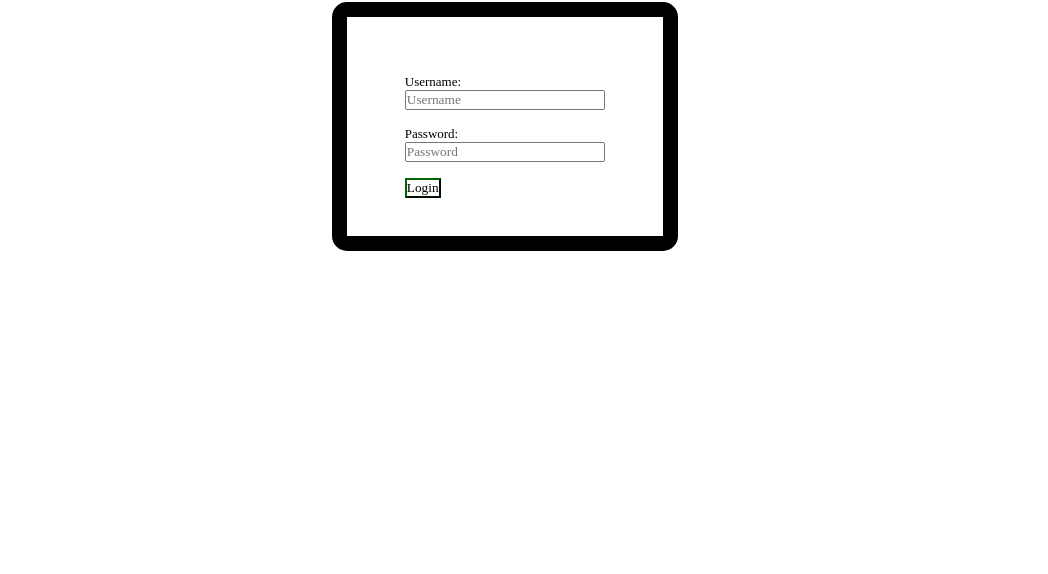
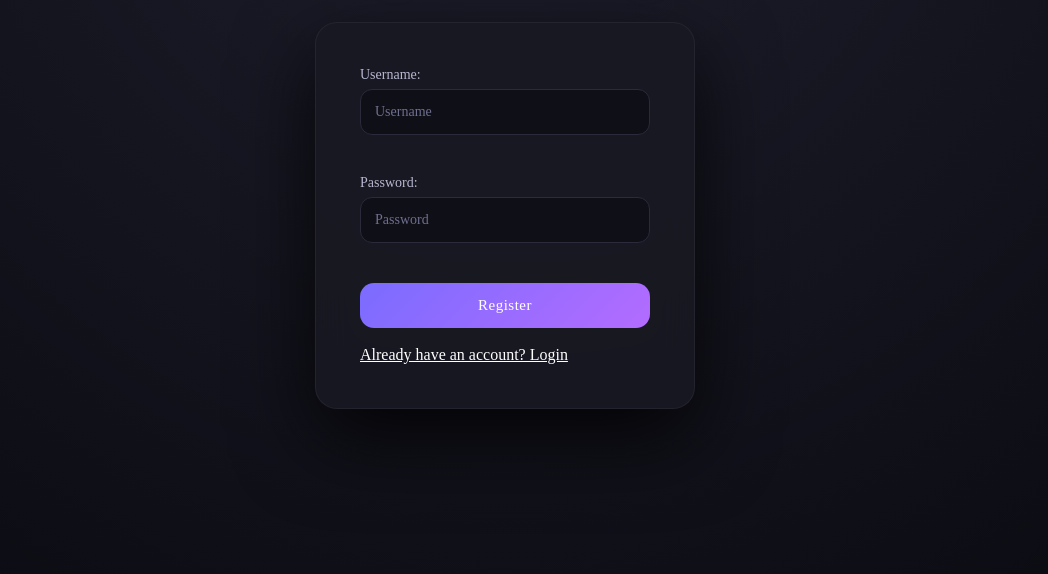
Before and after one commit to Kanishkvs/ProjectLib, a website: page frontend/static/register/index.html in a window 1280 px wide. Shown: the part 226-800 px from the top of the page, without its empty margins (135-1183 px from the left). Drawn offline with Linux system fonts and the light colour scheme; a web font is replaced by a local one.

Commit message:
Configured all css, js, html redirects apart from homepage

```diff
--- /dev/null
+++ b/frontend/static/login/login.css
@@ -0,0 +1,123 @@
+/*IMPORTANT: MOST OF THE CSS GENERATED BY AI. NO OTHER FILES USE AI*/
+
+* {
+    box-sizing: border-box;
+    margin: 0;
+    padding: 0;
+    font-family: "DM Serif Text", serif;
+}
+
+/* ===== Background ===== */
+.container {
+    min-height: 100vh;
+    width: 100%;
+    background: radial-gradient(circle at top, #1f1f2e, #0b0b12);
+    display: flex;
+    flex-direction: column;
+    justify-content: center;
+    align-items: center;
+}
+* {
+    color: white;
+}
+
+a {
+    cursor: pointer;
+    text-decoration: underline;
+}
+
+/* ===== Title ===== */
+h1 {
+    color: #ffffff;
+    font-size: 42px;
+    margin-bottom: 35px;
+    letter-spacing: 1.5px;
+    text-shadow: 0 0 20px rgba(138, 99, 255, 0.4);
+}
+
+/* ===== Card ===== */
+.login-box {
+    width: 380px;
+    background: rgba(25, 25, 35, 0.85);
+    border-radius: 22px;
+    padding: 45px;
+    backdrop-filter: blur(18px);
+    -webkit-backdrop-filter: blur(18px);
+    box-shadow:
+            0 30px 80px rgba(0, 0, 0, 0.8),
+            inset 0 0 0 1px rgba(255, 255, 255, 0.05);
+    animation: floatIn 0.9s ease;
+}
+
+/* ===== Labels ===== */
+label {
+    display: block;
+    margin-bottom: 6px;
+    font-size: 14px;
+    color: #b8b8d1;
+}
+
+/* ===== Inputs ===== */
+#username,
+#password {
+    width: 100%;
+    padding: 14px;
+    border-radius: 12px;
+    background-color: #0f0f18;
+    border: 1px solid #2a2a3a;
+    color: #ffffff;
+    font-size: 14px;
+    margin-bottom: 22px;
+    outline: none;
+    transition: 0.25s ease;
+}
+
+#username::placeholder,
+#password::placeholder {
+    color: #6f6f8f;
+}
+
+#username:focus,
+#password:focus {
+    border-color: #8b7cff;
+    box-shadow: 0 0 0 2px rgba(139, 124, 255, 0.35);
+    background-color: #121222;
+}
+
+/* ===== Button ===== */
+button {
+    width: 100%;
+    padding: 14px;
+    border-radius: 14px;
+    border: none;
+    background: linear-gradient(135deg, #7a6cff, #b36cff);
+    color: #ffffff;
+    font-size: 15px;
+    letter-spacing: 0.5px;
+    cursor: pointer;
+    transition: 0.3s ease;
+}
+
+button:hover {
+    transform: translateY(-2px);
+    box-shadow: 0 12px 30px rgba(140, 108, 255, 0.55);
+}
+
+button:active {
+    transform: scale(0.97);
+}
+
+/* ===== Animation ===== */
+@keyframes floatIn {
+    from {
+        opacity: 0;
+        transform: translateY(25px);
+    }
+    to {
+        opacity: 1;
+        transform: translateY(0);
+    }
+}
+a:hover {
+    color: #8b7cff;
+}
--- a/frontend/javascript/login.js
+++ b/frontend/static/login/login.js
@@ -8,7 +8,7 @@ const serverApi = "http://localhost:4000";
 let my_form = document.getElementById("login_form");
 
 const things = document.getElementsByTagName("form");
-
+const register = document.getElementById("register");
 // console.log(JSON.stringify(my_form));
 // console.log(things);
 
@@ -24,6 +24,11 @@ async function hashString(message) {
     const hashArray = Array.from(new Uint8Array(hashBuffer));
     return hashArray.map(b => ('00' + b.toString(16)).slice(-2)).join('');
 }
+
+register.addEventListener("click",  (event) => {
+    event.preventDefault();
+    window.location.replace("/register");
+})
 
 my_form.addEventListener("submit", async (e) => {
 
--- a/frontend/login.html
+++ b/frontend/static/register/index.html
@@ -3,23 +3,25 @@
 <head>
     <meta charset="UTF-8">
     <meta name="viewport" content="width=device-width, initial-scale=1.0">
-    <title>Login Page</title>
-    <link rel="stylesheet" href="stylesheets/login.css">
+    <title>Registration Page</title>
     <link href="https://fonts.googleapis.com/css2?family=DM+Serif+Text:ital@0;1&display=swap" rel="stylesheet">
+    <link href="register.css" rel="stylesheet" type="text/css">
+    <link href="register.js" rel="script" type="text/js">
 </head>
 <body>
 <div class="container">
-    <h1>Login Page</h1>
-    <div class="login-box">
-        <form id="login_form">
+    <h1>Registration Page</h1>
+    <div class="register-box">
+        <form id="register-form">
             <label for="username">Username:</label>
-            <input id="username" name="username" placeholder="Username" autocomplete="on"><br><br>
+            <input id="username" name="username" placeholder="Username"><br><br>
             <label for="password">Password:</label>
             <input type="password" id="password" name="password" placeholder="Password"> <br><br>
-            <button type="submit">Login</button>
+            <button type="submit">Register</button><br><br>
+            <a id="login">Already have an account? Login</a>
         </form>
     </div>
 </div>
 </body>
-<script src="javascript/login.js"></script>
+<script src="register.js"></script>
 </html>
--- a/frontend/stylesheets/register.css
+++ b/frontend/static/register/register.css
@@ -5,8 +5,13 @@
     margin: 0;
     padding: 0;
     font-family: "DM Serif Text", serif;
+    color: white;
 }
 
+a {
+    cursor: pointer;
+    text-decoration: underline;
+}
 /* ===== Background ===== */
 .container {
     min-height: 100vh;
@@ -99,6 +104,10 @@ button:active {
     transform: scale(0.97);
 }
 
+a:hover {
+    color: #8b7cff;
+}
+
 /* ===== Animation ===== */
 @keyframes floatIn {
     from {
--- /dev/null
+++ b/frontend/static/register/register.js
@@ -0,0 +1,25 @@
+const myform = document.getElementById("register-form");
+const login = document.getElementById("login");
+
+async function hashString(message) {
+    // Encode the string as a Uint8Array
+    const msgBuffer = new TextEncoder().encode(message);
+
+    // Hash the message using SHA-256
+    const hashBuffer = await crypto.subtle.digest('SHA-256', msgBuffer);
+
+    // Convert the ArrayBuffer to a hex string
+    const hashArray = Array.from(new Uint8Array(hashBuffer));
+    return hashArray.map(b => ('00' + b.toString(16)).slice(-2)).join('');
+}
+
+myform.addEventListener("submit", (e) => {
+    e.preventDefault();
+    console.log("Submitted");
+})
+
+login.addEventListener("click", (e) => {
+    e.preventDefault();
+    console.log("login attempted");
+    window.location.replace("/login");
+})
--- a/frontend/stylesheets/login.css
+++ /dev/null
@@ -1,58 +0,0 @@
-* {
-    box-sizing: border-box;
-    margin: 0;
-    padding: 0;
-    font-family: "DM Serif Text", serif;
-}
-
-.container {
-    height: auto;
-    width: 100%;
-    padding: 5% 5% 5% 5%;
-    text-align: center;
-    display: grid;
-}
-
-.login-box {
-    position: relative;
-    left: 35%;
-    top: 40%;
-    height: 100%;
-    width: 30%;
-    font-size: 13px;
-    border-radius: 15px;
-    border: 15px solid #000;
-    padding: 5% 5% 5% 5%;
-    text-align: left;
-    display: block;
-}
-
-button {
-    position: absolute;
-    background-color: transparent;
-    border-color: darkgreen darkgreen;
-
-}
-
-button:hover {
-    background-color: lightgreen;
-}
-
-button:active {
-    background-color: greenyellow;
-}
-
-h1 {
-    text-align: center;
-    line-height: 200%;
-}
-
-#username {
-    height: auto;
-    width: 100%;
-}
-
-#password {
-    height: auto;
-    width: 100%;
-}
```
Also changed, not shown: frontend/main.js (added, +10 -0 lines), frontend/static/index.html (renamed from frontend/index.html, +3 -0 lines), frontend/static/login/index.html (added, +26 -0 lines), frontend/javascript/main.js (deleted).
